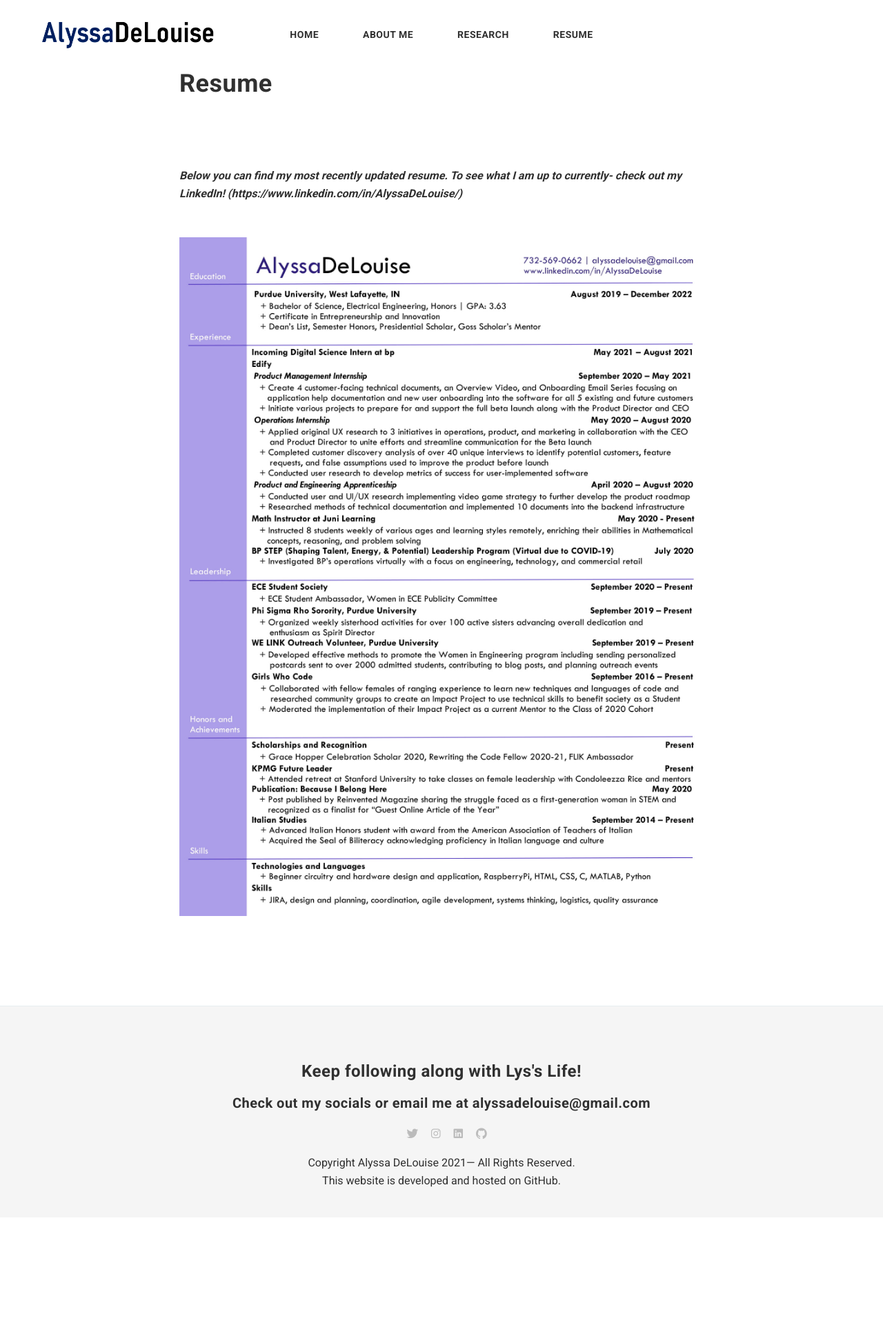
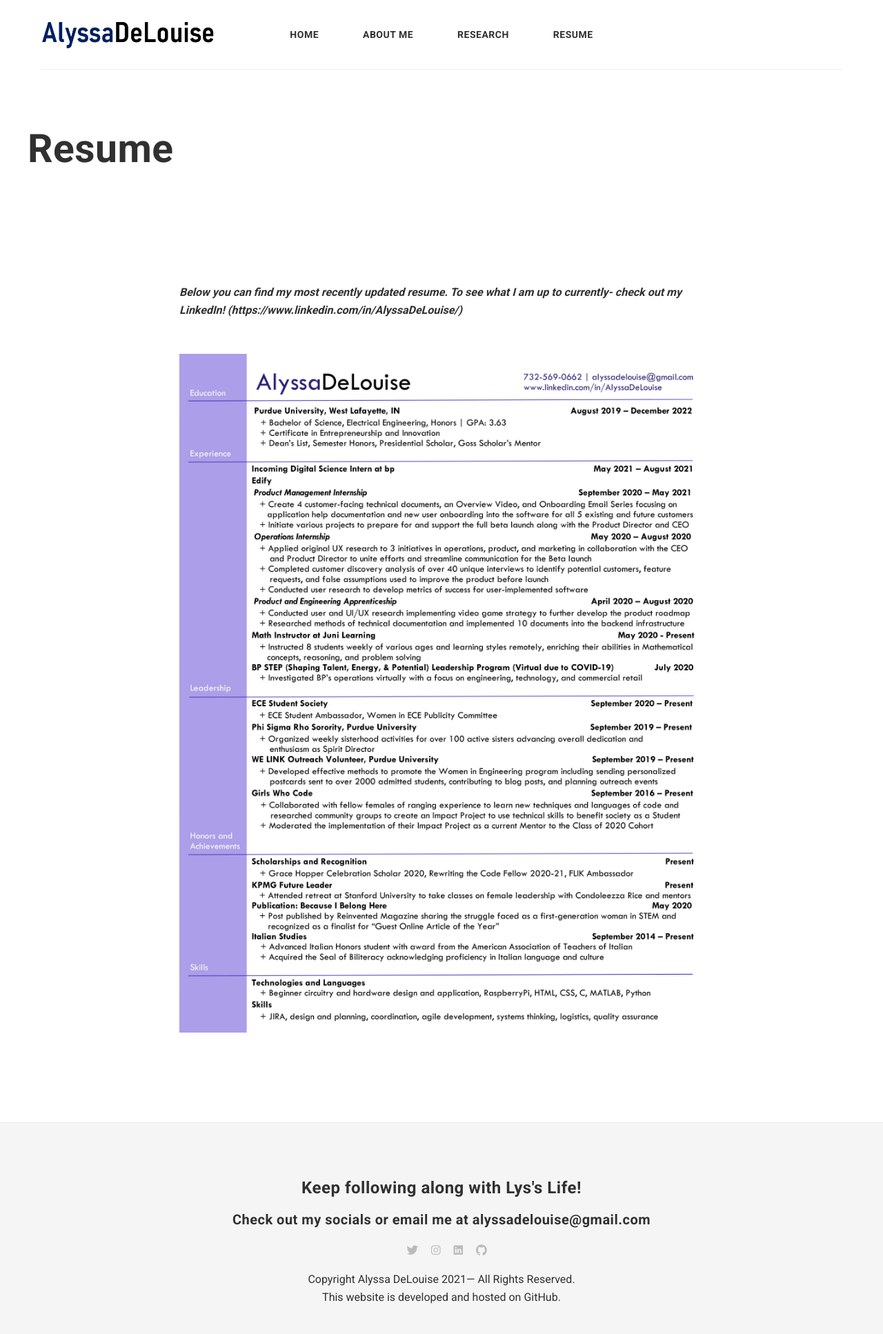
Before and after one commit to alyssadelouise/home, a Jekyll site: the page built from _pages/resume.md, in a window 1280 px wide. Shown: the whole page at 69% size. Built offline with Jekyll 4.4.1, drawn with Linux system fonts in a browser that asks for light colours; nearby versions of some CDN libraries; comment, search, counter and statistics services are not loaded; before the commit the page ends 1765 px from its top, so only the background shows below that.

Commit message:
Update pageresume.html

```diff
--- a/_layouts/pageresume.html
+++ b/_layouts/pageresume.html
@@ -2,11 +2,13 @@
 layout: default
 ---
 <div class="container">
+	<div class="page-title-box">
 		<div class="row">
-			<div class="col col-10 push-2 col-11 push-t-1 col-m-12 push-m-0">
+
 				<h1 class="page-title">{{ page.title | escape }}</h1>
-			</div>
+
 		</div>
+	</div>
 </div>
 
 <div class="container">
```
